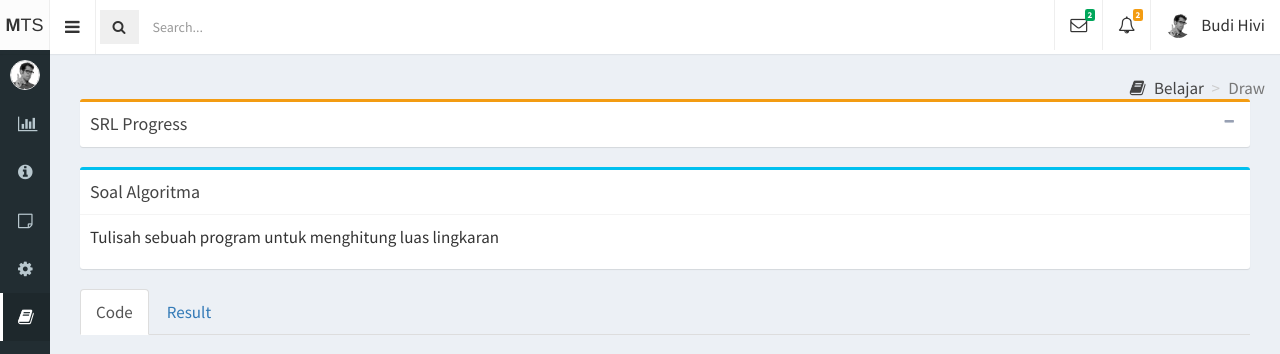
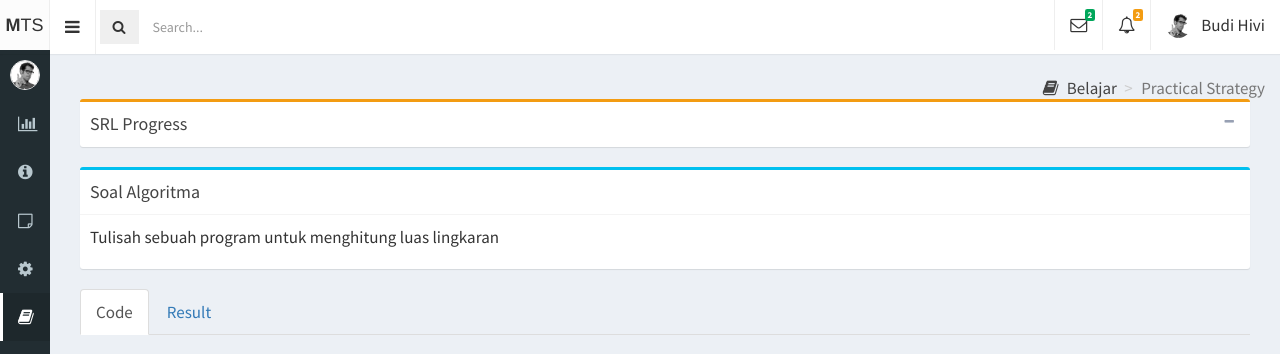
Before and after one commit to MAnggaGumilang/hlebaru, a PHP site: page /belajar/14-practical_strategy.php in a window 1280 px wide. Shown: the top 354 px of the page. Run offline with PHP 8.4, Linux system fonts and the light colour scheme.

Commit message:
fixed breadcumbs

```diff
--- a/belajar/14-practical_strategy.php
+++ b/belajar/14-practical_strategy.php
@@ -287,7 +287,7 @@ desired effect
 
       <ol class="breadcrumb">
         <li><a href="#"><i class="fa fa-book"></i> Belajar </a></li>
-        <li class="active">Draw</li>
+        <li class="active">Practical Strategy</li>
       </ol>
     </section>
 
```
Also changed, not shown: 1 other file.
